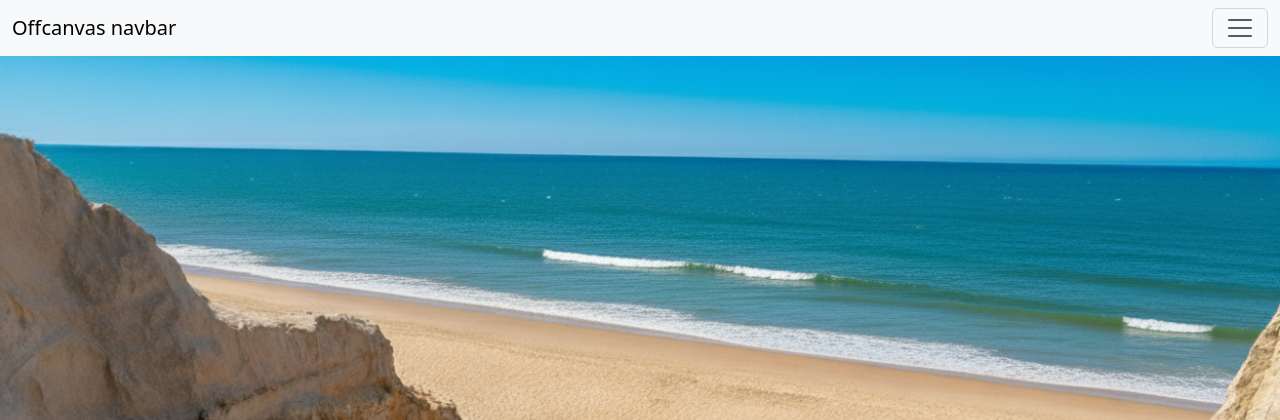
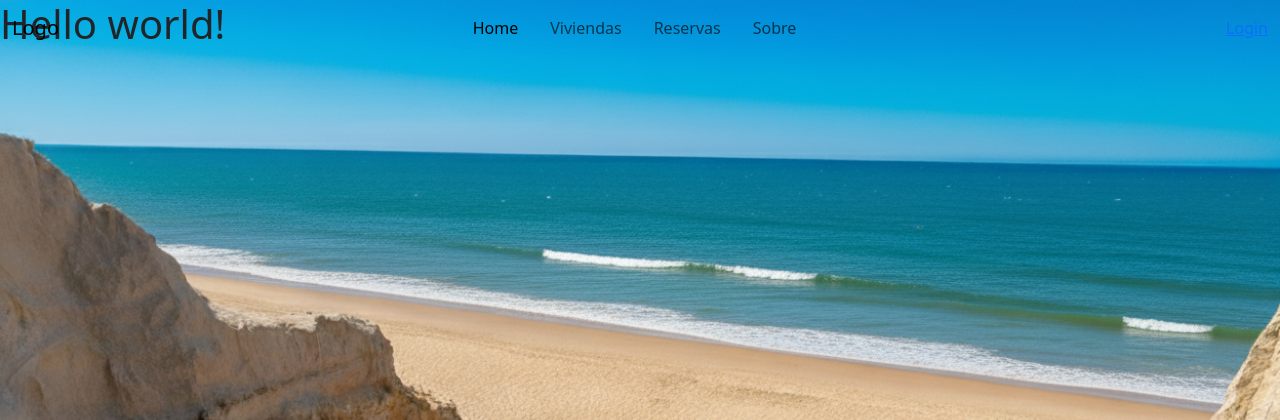
Before and after one commit to pablopermun05-sudo/booking_project, a Django app: page / in a window 1280 px wide. Shown: the top 420 px of the page. Run offline with Django 5.2, Linux system fonts and the light colour scheme.

Commit message:
feat: Navbar structure

```diff
--- a/bookings/templates/bookings/layout.html
+++ b/bookings/templates/bookings/layout.html
@@ -12,13 +12,9 @@
 </head>
 
 <body>
-    <nav class="navbar bg-body-tertiary fixed-top">
+    <nav class="navbar navbar-expand-lg fixed-top">
         <div class="container-fluid">
-            <a class="navbar-brand" href="#">Offcanvas navbar</a>
-            <button class="navbar-toggler" type="button" data-bs-toggle="offcanvas" data-bs-target="#offcanvasNavbar"
-                aria-controls="offcanvasNavbar" aria-label="Toggle navigation">
-                <span class="navbar-toggler-icon"></span>
-            </button>
+            <a class="navbar-brand me-auto" href="#">Logo</a>
             <div class="offcanvas offcanvas-end" tabindex="-1" id="offcanvasNavbar"
                 aria-labelledby="offcanvasNavbarLabel">
                 <div class="offcanvas-header">
@@ -26,34 +22,27 @@
                     <button type="button" class="btn-close" data-bs-dismiss="offcanvas" aria-label="Close"></button>
                 </div>
                 <div class="offcanvas-body">
-                    <ul class="navbar-nav justify-content-end flex-grow-1 pe-3">
+                    <ul class="navbar-nav justify-content-center flex-grow-1 pe-3">
                         <li class="nav-item">
-                            <a class="nav-link active" aria-current="page" href="#">Home</a>
+                            <a class="nav-link mx-lg-2 active" aria-current="page" href="#">Home</a>
                         </li>
                         <li class="nav-item">
-                            <a class="nav-link" href="#">Link</a>
+                            <a class="nav-link mx-lg-2" href="#">Viviendas</a>
                         </li>
-                        <li class="nav-item dropdown">
-                            <a class="nav-link dropdown-toggle" href="#" role="button" data-bs-toggle="dropdown"
-                                aria-expanded="false">
-                                Dropdown
-                            </a>
-                            <ul class="dropdown-menu">
-                                <li><a class="dropdown-item" href="#">Action</a></li>
-                                <li><a class="dropdown-item" href="#">Another action</a></li>
-                                <li>
-                                    <hr class="dropdown-divider">
-                                </li>
-                                <li><a class="dropdown-item" href="#">Something else here</a></li>
-                            </ul>
+                        <li class="nav-item">
+                            <a class="nav-link mx-lg-2" href="#">Reservas</a>
+                        </li>
+                        <li class="nav-item">
+                            <a class="nav-link mx-lg-2" href="#">Sobre</a>
                         </li>
                     </ul>
-                    <form class="d-flex mt-3" role="search">
-                        <input class="form-control me-2" type="search" placeholder="Search" aria-label="Search" />
-                        <button class="btn btn-outline-success" type="submit">Search</button>
-                    </form>
                 </div>
             </div>
+            <a href="#" class="login-button">Login</a>
+            <button class="navbar-toggler" type="button" data-bs-toggle="offcanvas" data-bs-target="#offcanvasNavbar"
+                aria-controls="offcanvasNavbar" aria-label="Toggle navigation">
+                <span class="navbar-toggler-icon"></span>
+            </button>
         </div>
     </nav>
 
```
